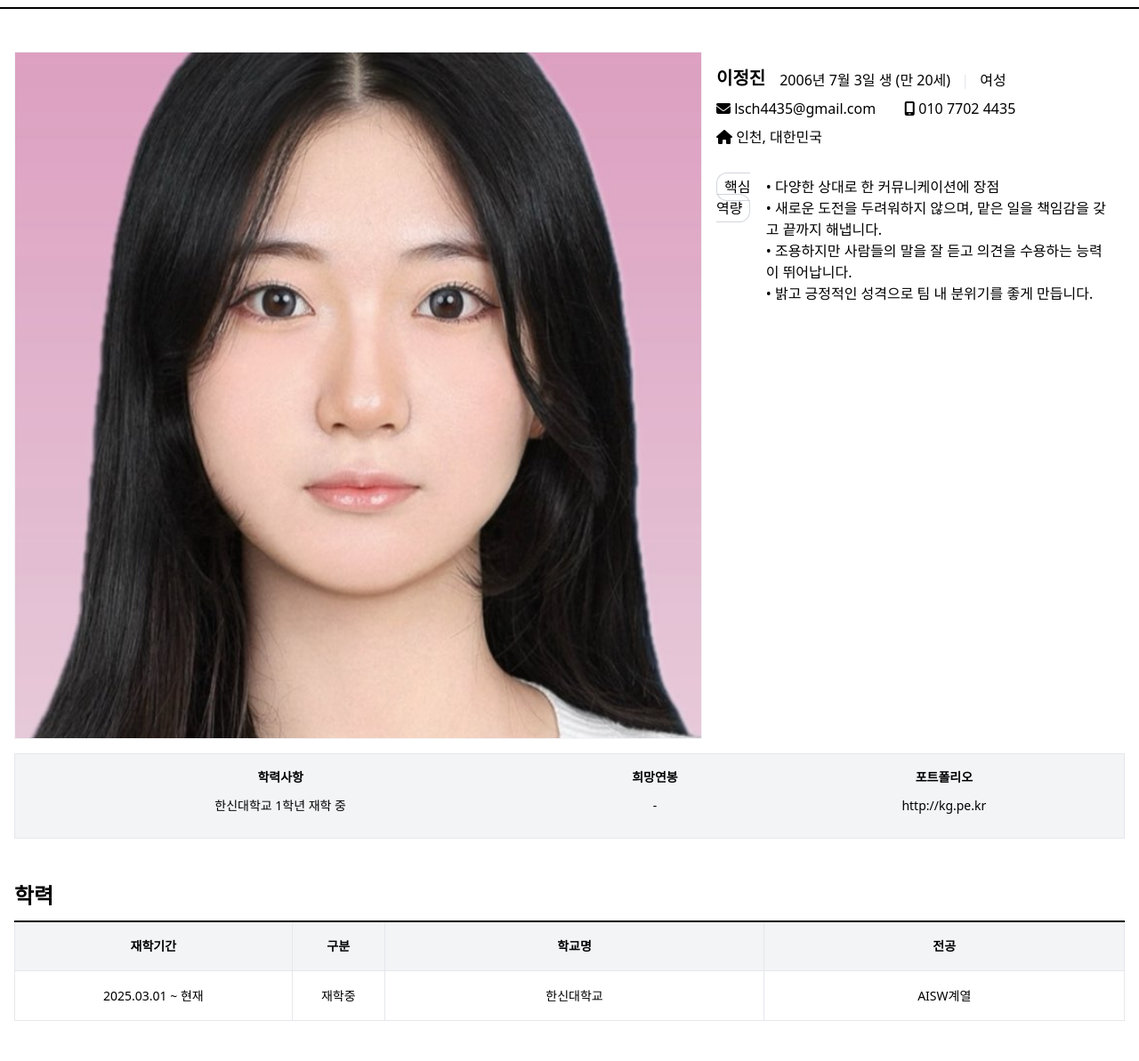
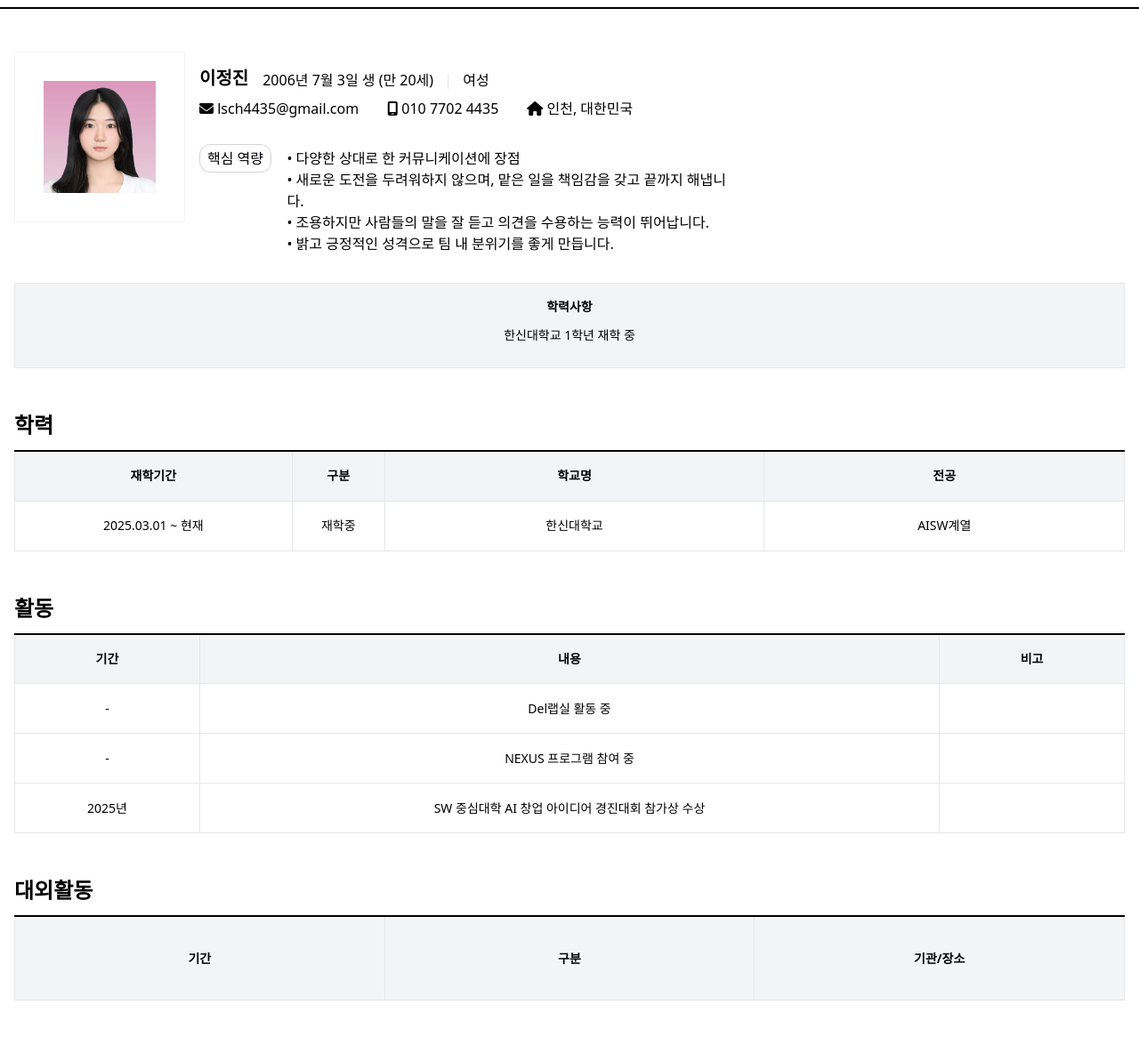
Before and after one commit to lsch4435-code/lsch4435-portfolio, a website: page pages/cv.html in a window 1280 px wide. Shown: the part 88-1281 px from the top of the page at 89% size. Drawn offline with nearby package versions, Linux system fonts and the light colour scheme.

Commit message:
FEAT: Adjust image size and remove salary/portfolio fields from CV page

```diff
--- a/pages/cv.html
+++ b/pages/cv.html
@@ -19,8 +19,8 @@
 
 <section class="container mx-auto flex mb-4 px-4">
   <!-- Photo -->
-  <div class="p-8 md:border md:border-gray-100 flex justify-center items-start md:items-center overflow-hidden">
-    <img class="scale-150" src="../images/소개 이미지/KakaoTalk_20251028_003810326.jpg">
+  <div class="p-8 md:border md:border-gray-100 flex justify-center items-start md:items-center overflow-hidden w-48 h-48">
+    <img class="w-full h-full object-cover" src="../images/소개 이미지/KakaoTalk_20251028_003810326.jpg">
   </div>
   <!-- Contents -->
   <div class="p-4">
@@ -57,18 +57,18 @@
       <tr class="pt-4 bg-gray-100">
         <th class="pt-4 px-2">학력사항</th>
 
-        <th class="pt-4 px-2 hidden sm:table-cell">희망연봉</th>
 
-        <th class="pt-4 px-2">포트폴리오</th>
+
+
       </tr>
     </thead>
     <tbody>
       <tr class="pb-4 bg-gray-100">
         <td class="pb-4 px-2">한신대학교 1학년 재학 중</td>
 
-        <td class="pb-4 px-2 hidden sm:table-cell"> - </td>
 
-        <td class="pb-4 px-2"><a href="https://bi-cute.github.io/Portfolio">http://kg.pe.kr</a></td>
+
+
       </tr>
     </tbody>
   </table>
```
